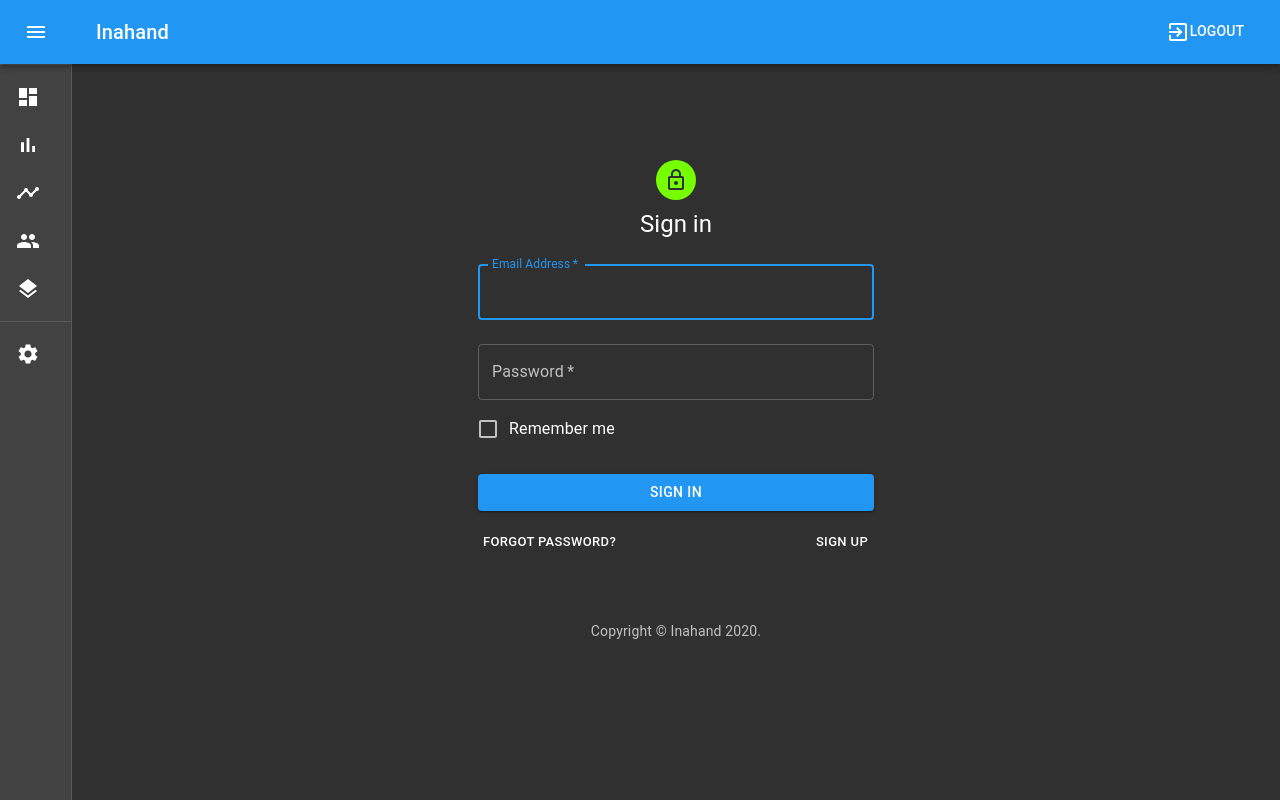
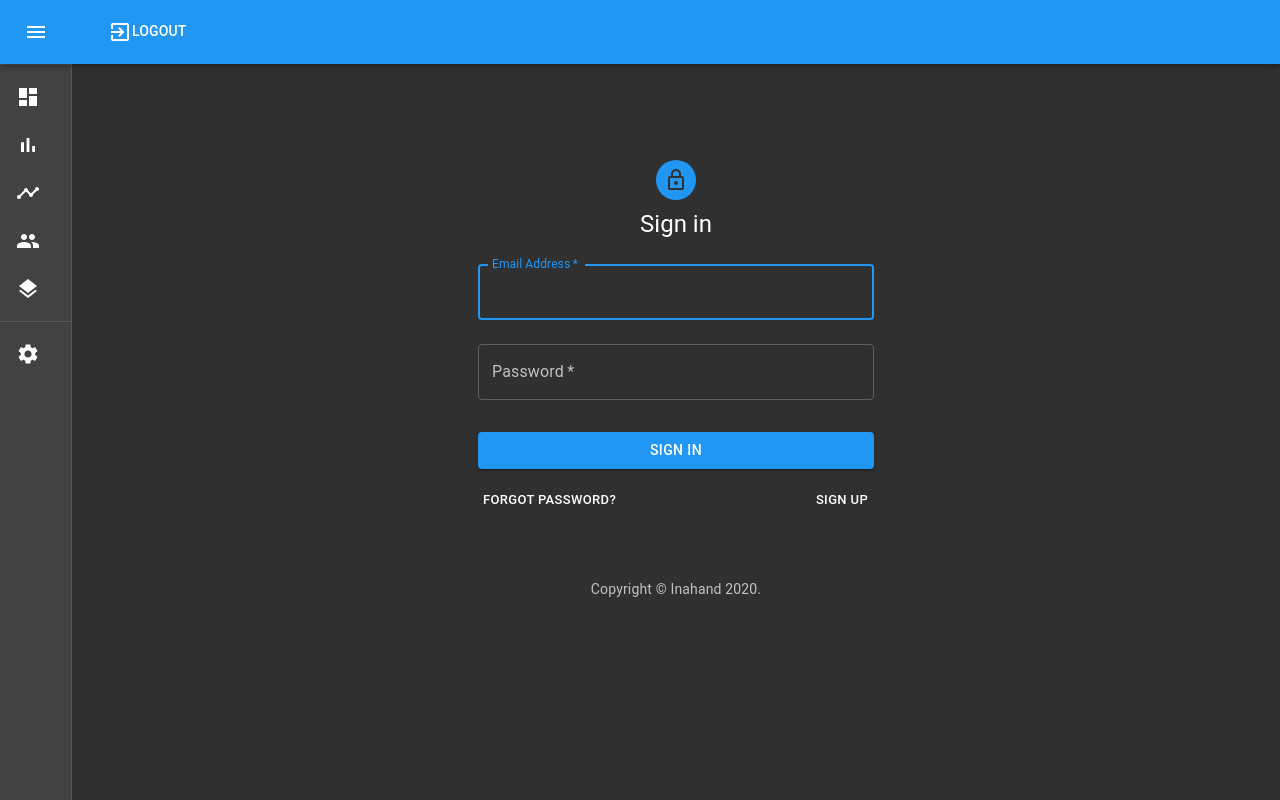
Before and after one commit to j-blake/inahand-react, a React (Create React App) app: page / in a window 1280 px wide. Built offline with nearby package versions, Linux system fonts and the light colour scheme.

Commit message:
Display login scene as a full view
Depending on authentication, user will see either the login scene or
the full application

```diff
--- a/src/components/AppBar.jsx
+++ b/src/components/AppBar.jsx
@@ -8,7 +8,6 @@ import IconButton from '@material-ui/core/IconButton';
 import Typography from '@material-ui/core/Typography';
 import MenuIcon from '@material-ui/icons/Menu';
 import ExitIcon from '@material-ui/icons/ExitToApp';
-import { Link } from 'react-router-dom';
 
 import useLogout from '../hooks/logout/useLogout';
 
@@ -72,17 +71,6 @@ export default function AppBar(props) {
         >
           <MenuIcon />
         </IconButton>
-        <Typography
-          component="h1"
-          variant="h6"
-          color="inherit"
-          noWrap
-          className={classes.title}
-        >
-          <Link to="/" className={classNames(classes.link)}>
-            Inahand
-          </Link>
-        </Typography>
         <IconButton
           color="inherit"
           aria-label="Logout"
--- a/src/scenes/login/Login.jsx
+++ b/src/scenes/login/Login.jsx
@@ -17,7 +17,7 @@ const useStyles = makeStyles((theme) => ({
   },
   avatar: {
     margin: theme.spacing(1),
-    backgroundColor: theme.palette.secondary.main,
+    backgroundColor: theme.palette.primary.main,
   },
 }));
 
@@ -26,7 +26,7 @@ export default function Login() {
 
   return (
     <>
-      <Container component="main" maxWidth="xs">
+      <Container maxWidth="xs">
         <div className={classes.paper}>
           <Avatar className={classes.avatar}>
             <LockOutlinedIcon />
--- a/src/scenes/login/LoginForm.jsx
+++ b/src/scenes/login/LoginForm.jsx
@@ -1,6 +1,4 @@
 import Button from '@material-ui/core/Button';
-import Checkbox from '@material-ui/core/Checkbox';
-import FormControlLabel from '@material-ui/core/FormControlLabel';
 import Grid from '@material-ui/core/Grid';
 import { makeStyles } from '@material-ui/core/styles';
 import TextField from '@material-ui/core/TextField';
@@ -77,10 +75,6 @@ export default function LoginForm() {
           onChange={(e) => setPassword(e.target.value)}
           error={isError}
         />
-        <FormControlLabel
-          control={<Checkbox value="remember" color="primary" />}
-          label="Remember me"
-        />
         <Button
           type="button"
           fullWidth
--- a/src/scenes/signup/Signup.jsx
+++ b/src/scenes/signup/Signup.jsx
@@ -23,7 +23,7 @@ export default function Login() {
 
   return (
     <>
-      <Container component="main" maxWidth="xs">
+      <Container maxWidth="xs">
         <div className={classes.paper}>
           <AccountCircleIcon className={classes.icon} fontSize="large" />
           <Typography component="h1" variant="h5">
```
